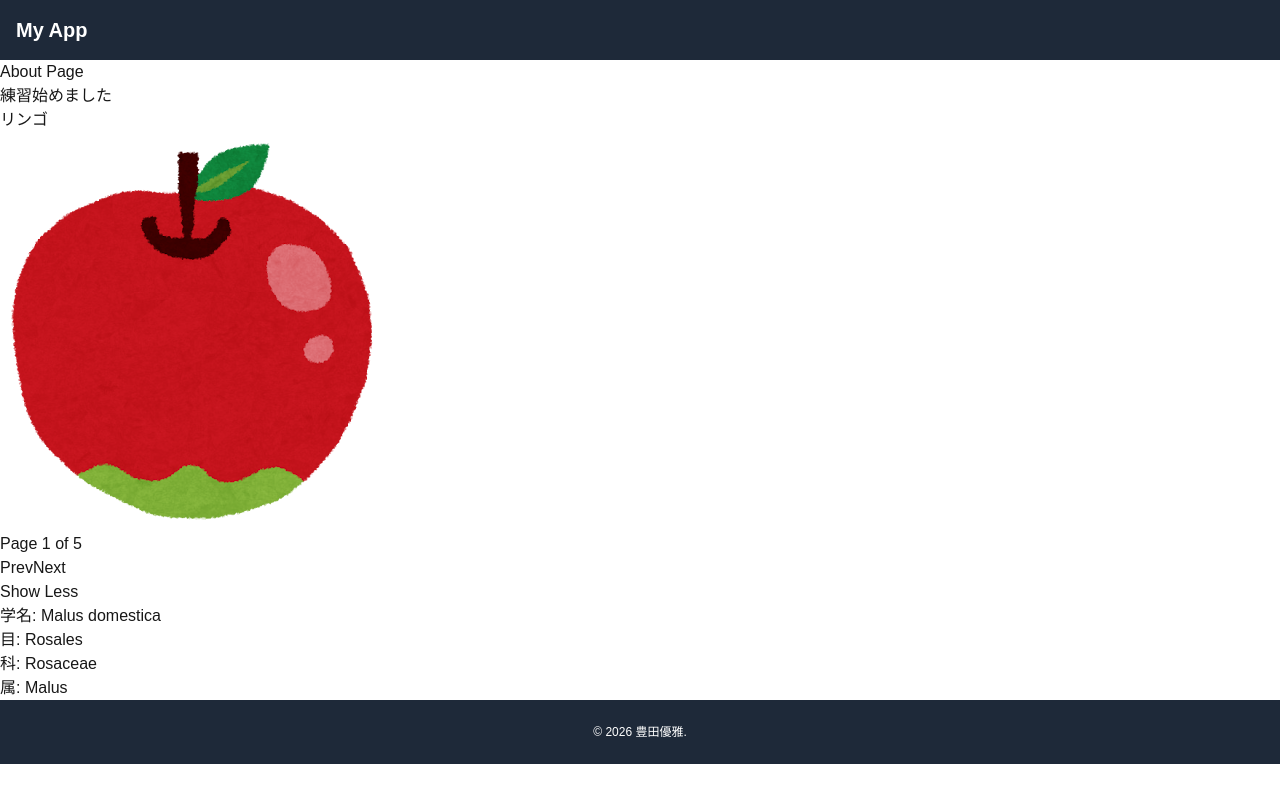
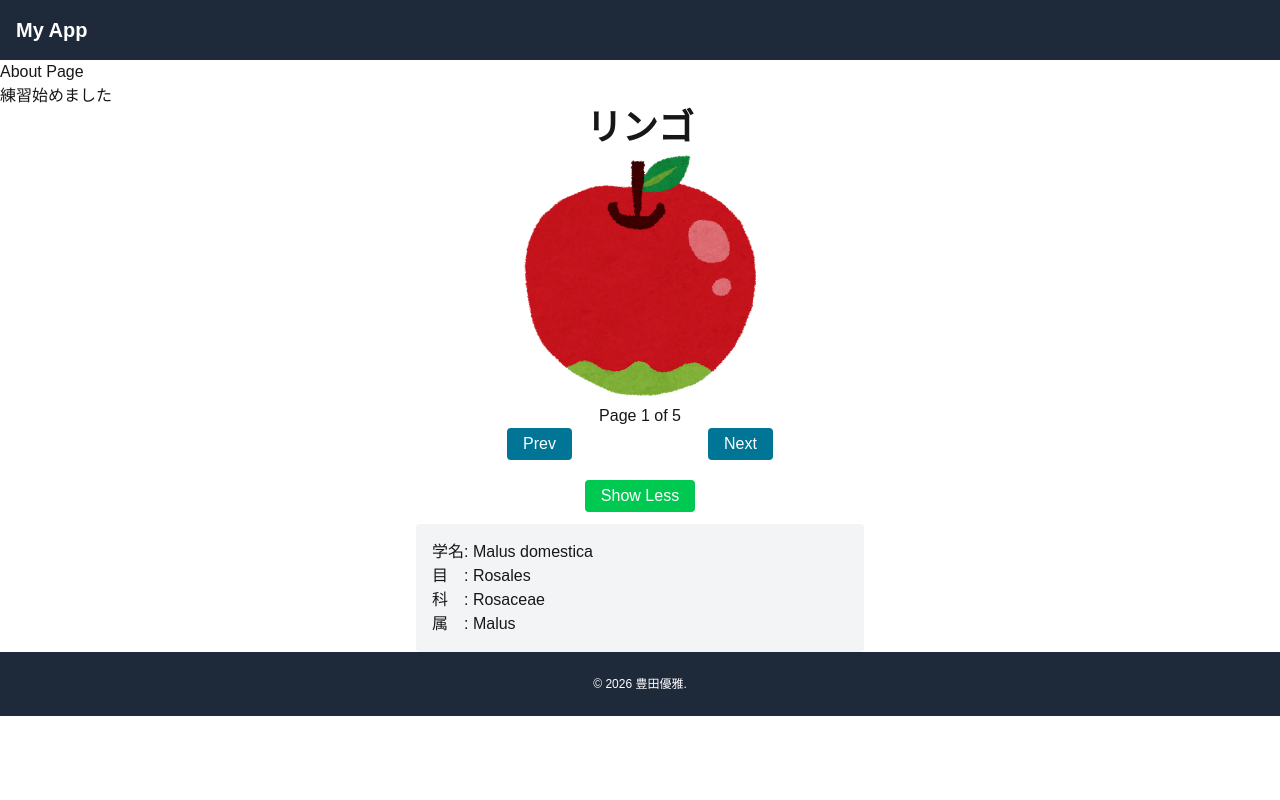
Before and after one commit to Namakosci/reacr_practice_0, a Next.js app: page /about in a window 1280 px wide. Both pictures are taken after a click on the button "Show More". Built offline with nearby package versions, Linux system fonts and the light colour scheme.

Commit message:
TailwindCSSで、スライダーレイアウトの調整を行いました。

```diff
--- a/components/Slider.tsx
+++ b/components/Slider.tsx
@@ -30,31 +30,28 @@ export default function Slider() {
 
     console.log("/images/" + fruits[index].image);
     return (
-        <div>
-            <h1>{fruits[index].name}</h1>
-            <img src={`/images/${fruits[index].image}`} alt={fruits[index].name} />
+        <div className="text-center">
+            <h1 className="font-bold text-4xl">{fruits[index].name}</h1>
+            <img src={`/images/${fruits[index].image}`} alt={fruits[index].name} className="h-64 mx-auto" />
             <p>Page {index + 1} of {fruits.length}</p>
-            <button onClick={prevClick}>
+            <button onClick={prevClick} className="bg-cyan-700 hover:bg-cyan-950 mr-4 px-4 py-1 text-white rounded disabled:bg-gray-400">
                 Prev
             </button>
 
-            <button onClick={nextClick}>
+            <button onClick={nextClick} className="bg-cyan-700 hover:bg-cyan-950 ml-30 px-4 py-1 text-white rounded disabled:bg-gray-400">
                 Next
             </button>
             <br />
-            <button onClick={showMoreClick}>
+            <button onClick={showMoreClick} className="bg-green-500 hover:bg-green-700 text-white py-1 px-4 rounded mt-5 mb-3">
                 {showMore ? "Show Less" : "Show More"}
             </button>
             {showMore && (
-                <p>
-                    学名: {fruits[index].scientificName}
-                    <br />
-                    目: {fruits[index].order}
-                    <br />
-                    科: {fruits[index].family}
-                    <br />
-                    属: {fruits[index].genus}
-                </p>)}
+                <ul className="text-left max-w-md mx-auto bg-gray-100 p-4 rounded">
+                    <li>学名: {fruits[index].scientificName}</li>
+                    <li>目　: {fruits[index].order}</li>
+                    <li>科　: {fruits[index].family}</li>
+                    <li>属　: {fruits[index].genus}</li>
+                </ul>)}
         </div>
     );
 
```
